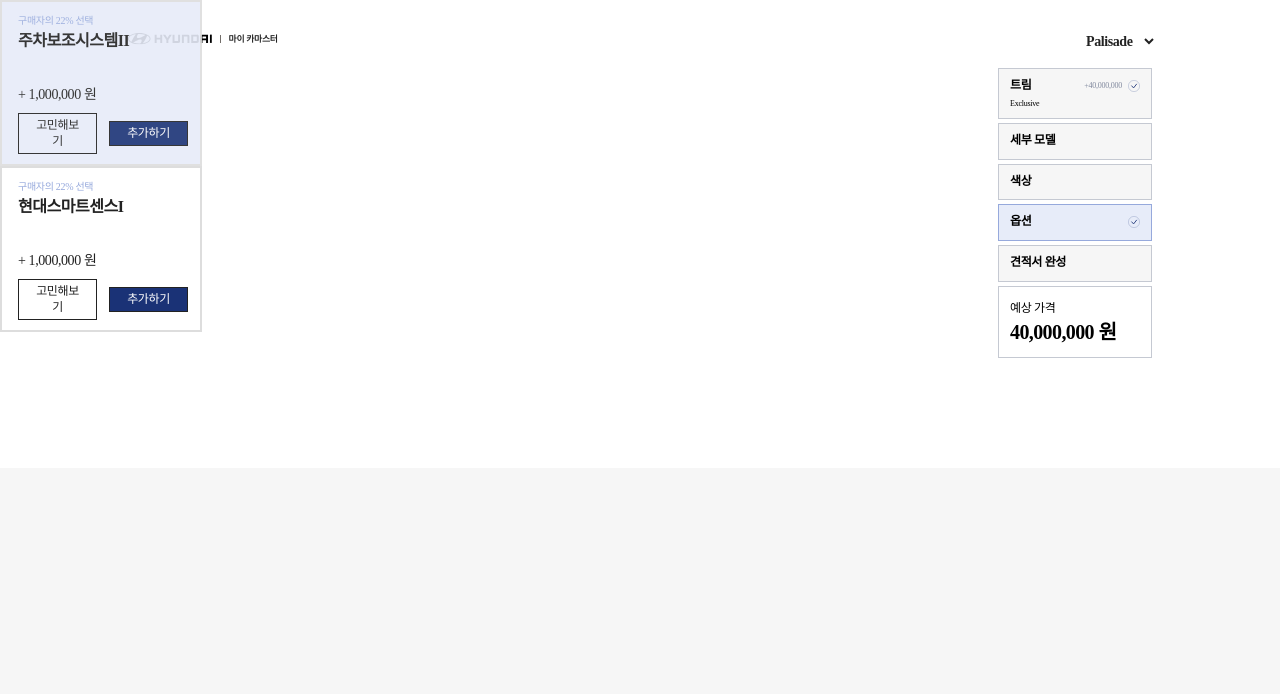
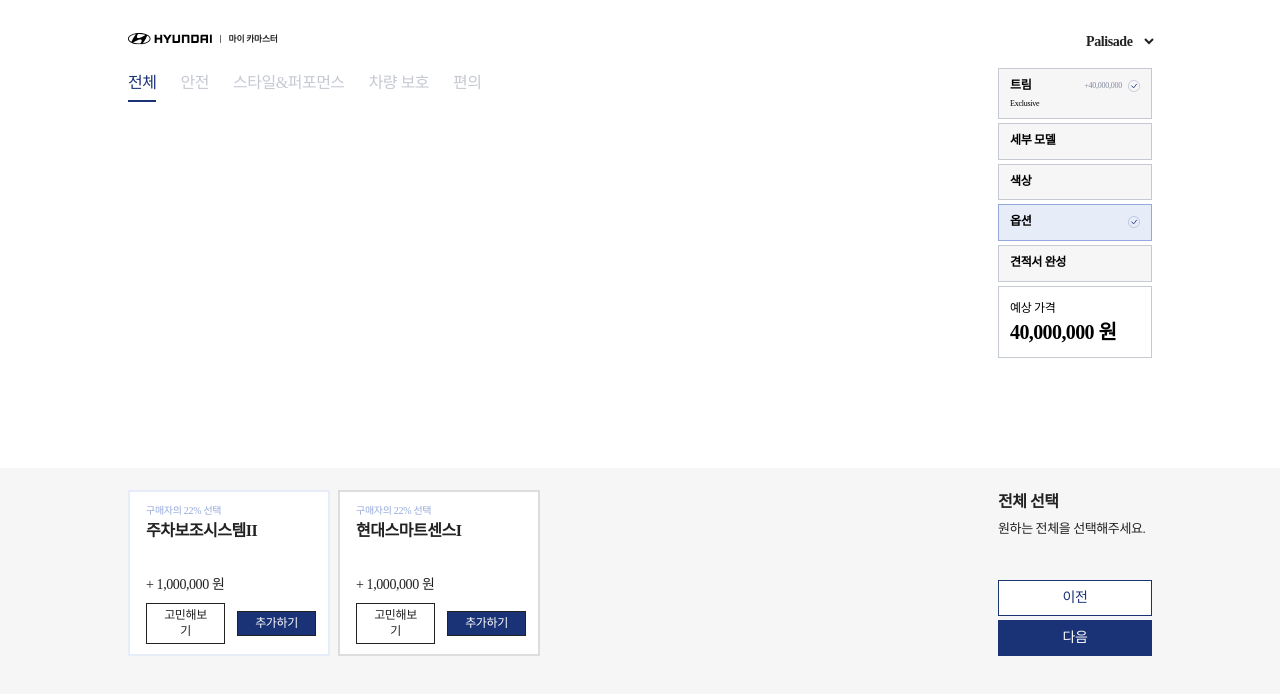
Before and after one commit to Hypersand/A5-Idle, a React (Vite) app in the folder frontend/Idle/: page /option in a window 1280 px wide. Shown: the top 694 px of the page. Built offline with nearby package versions, Linux system fonts and the light colour scheme; a web font is replaced by a local one.

Commit message:
[feat] 옵션 페이지 틀 구현

```diff
--- a/frontend/Idle/src/pages/optionPage.jsx
+++ b/frontend/Idle/src/pages/optionPage.jsx
@@ -1,6 +1,11 @@
 import { useState } from "react";
 import OptionBox from "../components/common/boxs/OptionBox";
-import { setClickedOptionPage } from "../utils/constants";
+import { ALL, SAFETY, STYLE, PROTECTION, CONVENIENCE, setClickedOptionPage, TRANSLATE } from "../utils/constants";
+import { styled } from "styled-components";
+import { useNavigate } from "react-router-dom";
+import CategoryTabs from "../components/common/tabs/CategoryTabs";
+import WhiteButton from "../components/common/buttons/WhiteButton";
+import BlueButton from "../components/common/buttons/BlueButton";
 
 const dummyData = [
   {
@@ -49,11 +54,138 @@
   }
 ]
 function OptionPage() {
-  const [selectedOption, setSelectedOption] = useState(null)
+  const [currentTab, setCurrentTab] = useState(ALL)
+  const [selectedOption, setSelectedOption] = useState("주차보조시스템II")
+  const tabs = [ALL, SAFETY, STYLE, PROTECTION, CONVENIENCE];
+  const navigate = useNavigate();
+
+  function handleTabChange(direction) {
+    const currentIndex = tabs.indexOf(currentTab);
+
+    if (direction === "next") {
+      if (currentIndex !== -1 && currentIndex + 1 < tabs.length) {
+        setCurrentTab(tabs[currentIndex + 1]);
+      } else {
+        navigate("/bill");
+      }
+    } else if (direction === "prev") {
+      if (currentIndex > 0) {
+        setCurrentTab(tabs[currentIndex - 1]);
+      } else {
+        navigate("/color");
+      }
+    }
+  }
+
   setClickedOptionPage();
-  return <div>{
-    dummyData.map((item, idx) => (<OptionBox key={idx} {...item} selectedOption={selectedOption} setSelectedOption={setSelectedOption} />))
-  }</div>;
+  return (
+    <>
+      <StWrapper>
+        <StTabContainer>
+          {tabs.map((item, idx) => (<CategoryTabs key={idx} text={TRANSLATE[item]} isClicked={item === currentTab} />))}
+        </StTabContainer>
+        <StContentsContainer>
+          {/* 메인 컨텐츠 부분 */}
+          {/* <MainContents currentState={currentTab} data={dummyData} /> */}
+        </StContentsContainer>
+        <StBottomContainer>
+          <StContainer>
+            {dummyData.map((item, idx) => (<OptionBox key={idx} {...item} selectedOption={selectedOption} setSelectedOption={setSelectedOption} />))}
+          </StContainer>
+          <StConfirmContainer>
+            <StConfirmHeader>
+              <Title>{TRANSLATE[currentTab]} 선택</Title>
+              <Description>원하는 {TRANSLATE[currentTab]}을 선택해주세요.</Description>
+            </StConfirmHeader>
+            <StButtonContainer>
+              <WhiteButton text={"이전"} onClick={() => { handleTabChange("prev") }} />
+              <BlueButton text={"다음"} onClick={() => { handleTabChange("next") }} />
+            </StButtonContainer>
+          </StConfirmContainer>
+        </StBottomContainer>
+      </StWrapper>
+    </>)
 }
 
 export default OptionPage;
+
+
+
+const StContainer = styled.div`
+  display: inline-flex;
+  align-items: flex-start;
+  gap: 8px;
+`;
+
+const StWrapper = styled.div`
+  display: flex;
+  align-items: center;
+  justify-content: center;
+`;
+
+const StBottomContainer = styled.div`
+  position: absolute;
+  display: flex;
+  gap: 46px;
+  bottom: 64px;
+  display: flex;
+  flex-direction: row;
+  justify-content: space-between;
+  width: 1024px;
+`;
+
+const StConfirmContainer = styled.div`
+  display: flex;
+  flex-direction: column;
+  justify-content: space-between;
+  gap: 30px;
+  width: 154px;
+`;
+
+const StConfirmHeader = styled.div`
+  display: inline-flex;
+  flex-direction: column;
+  align-items: flex-start;
+  gap: 4px;
+`;
+
+const StButtonContainer = styled.div`
+  display: flex;
+  flex-direction: column;
+  gap: 4px;
+`
+
+const Title = styled.h1`
+  color: #222;
+  font-family: "Hyundai Sans Text KR";
+  font-size: 16px;
+  font-style: normal;
+  font-weight: 700;
+  line-height: 24px;
+  letter-spacing: -0.48px;
+`;
+
+const Description = styled.p`
+  color: #222;
+  font-family: "Hyundai Sans Text KR";
+  font-size: 13px;
+  font-style: normal;
+  font-weight: 400;
+  line-height: 165%;
+  letter-spacing: -0.39px;
+  white-space: nowrap;
+`;
+
+const StTabContainer = styled.div`
+  position: absolute;
+  top: 68px;
+  left: 128px;
+  display: inline-flex;
+  align-items: flex-start;
+  gap: 24px;
+`
+const StContentsContainer = styled.div`
+  position: absolute;
+  top: 100px;
+  left: 128px;
+`
--- a/frontend/Idle/src/utils/constants.jsx
+++ b/frontend/Idle/src/utils/constants.jsx
@@ -13,6 +13,11 @@
   body_types: "바디타입",
   exterior_colors: "외장 색상",
   interior_colors: "내장 색상",
+  all: "전체",
+  safety: "안전",
+  style: "스타일&퍼포먼스",
+  protection: "차량 보호",
+  convenience: "편의"
 };
 export const TRIM = "trim";
 export const DETAIL = "detail";
@@ -24,6 +29,12 @@
 export const BODY_TYPES = "body_types";
 export const EXTERIOR_COLORS = "exterior_colors";
 export const INTERIROR_COLORS = "interior_colors";
+export const ALL = "all";
+export const SAFETY = "safety"
+export const STYLE = "style"
+export const PROTECTION = "protection"
+export const CONVENIENCE = "convenience"
+
 
 export const PEAK_OUTPUT_KR = "최고 출력";
 export const MAX_TORQUE_KR = "최대 토크";
```
